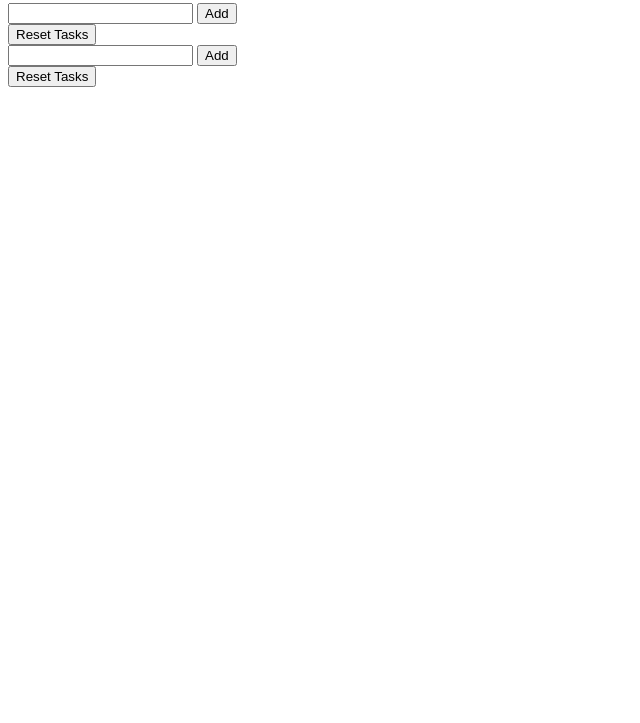
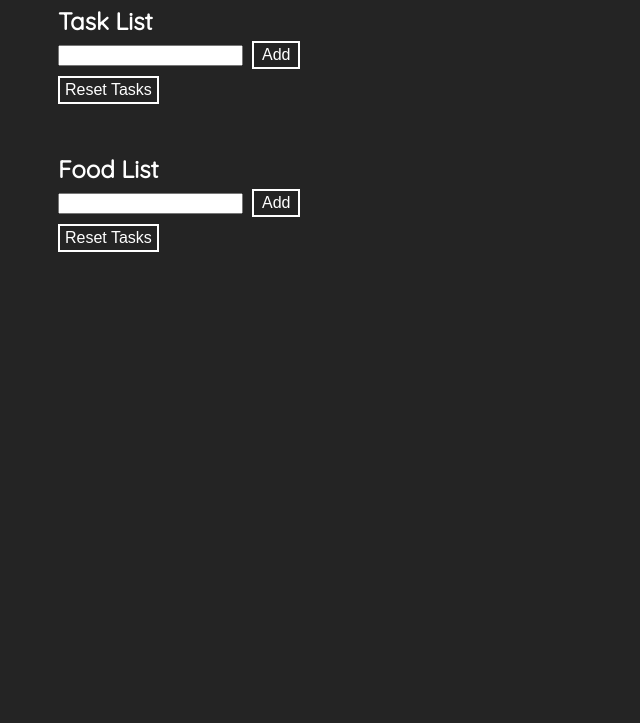
Before and after one commit to braulio111/javascript-exercises, a website: page toDoList/index.html in a window 1280 px wide. Shown: the part 77-800 px from the top of the page, without its empty margins (0-640 px from the left). Drawn offline with Linux system fonts and the light colour scheme.

Commit message:
added style to-do list

```diff
--- a/toDoList/index.html
+++ b/toDoList/index.html
@@ -4,22 +4,28 @@
   <meta charset="UTF-8">
   <meta name="viewport" content="width=device-width, initial-scale=1.0">
   <title>Document</title>
+  <link rel="stylesheet" href="style.css">
+  <link href="https://fonts.googleapis.com/css2?family=Quicksand&display=swap" rel="stylesheet">
 </head>
 <body>
   <h1>My to do list</h1>
+  <h2>Task List</h2>
   <form id="taskForm">
-    <input type="text" name="task">
-    <button type="submit">Add</button>
+    <input type="text" name="task" id="input1">
+    <button type="submit" id="submit1">Add</button>
   </form>
   <button id="reset-tasks">Reset Tasks</button>
   <div class="tasksDisplay">
   </div>
+  <div id="f-list">
+  <h2>Food List</h2>
   <form id="food-form">
-    <input type="text" name="task">
-    <button type="submit">Add</button>
+    <input type="text" name="task" id="input2">
+    <button type="submit" id="submit2">Add</button>
   </form>
   <button id="food-button">Reset Tasks</button>
-  <div class="foodDisplay">
+  </div>
+  <div class="foodDisplay"></div>
   <script src="index.js"></script>
 </body>
 </html>
--- /dev/null
+++ b/toDoList/style.css
@@ -0,0 +1,69 @@
+body {
+  background-color: rgb(36, 36, 36);
+}
+
+h1, h2 {
+  color: white;
+  font-family: 'Quicksand', sans-serif;
+  padding-left: 50px;
+}
+
+h2 {
+  margin-bottom: 5px;
+}
+
+#f-list {
+  margin-top: 50px;
+}
+
+#input1, #input2 {
+  margin-bottom: 10px;
+  margin-left: 50px;
+}
+
+#food-button, #reset-tasks {
+  background-color: rgb(36, 36, 36);
+  border: none;
+  color: white;
+  padding: 3px 5px;
+  text-align: center;
+  text-decoration: none;
+  display: inline-block;
+  font-size: 16px;
+  cursor: pointer;
+  border: 2px solid white;
+  margin-left: 50px;
+  transition-duration: 0.5s;
+}
+
+#submit1, #submit2 {
+  background-color: rgb(36, 36, 36);
+  border: none;
+  color: white;
+  padding: 3px 8px;
+  text-align: center;
+  text-decoration: none;
+  display: inline-block;
+  font-size: 16px;
+  cursor: pointer;
+  border: 2px solid white;
+  margin-left: 5px;
+  transition-duration: 0.5s;
+}
+
+#submit1:hover, #submit2:hover {
+  background-color: rgb(49, 122, 0);
+  color: rgb(255, 255, 255);
+}
+
+#food-button:hover, #reset-tasks:hover {
+  background-color: white;
+  color: rgb(36, 36, 36);
+}
+
+p {
+  font-size: 18px;
+  padding-left: 50px;
+  font-family: 'Quicksand', sans-serif;
+  color: white;
+}
```
Also changed, not shown: toDoList/README.md.
